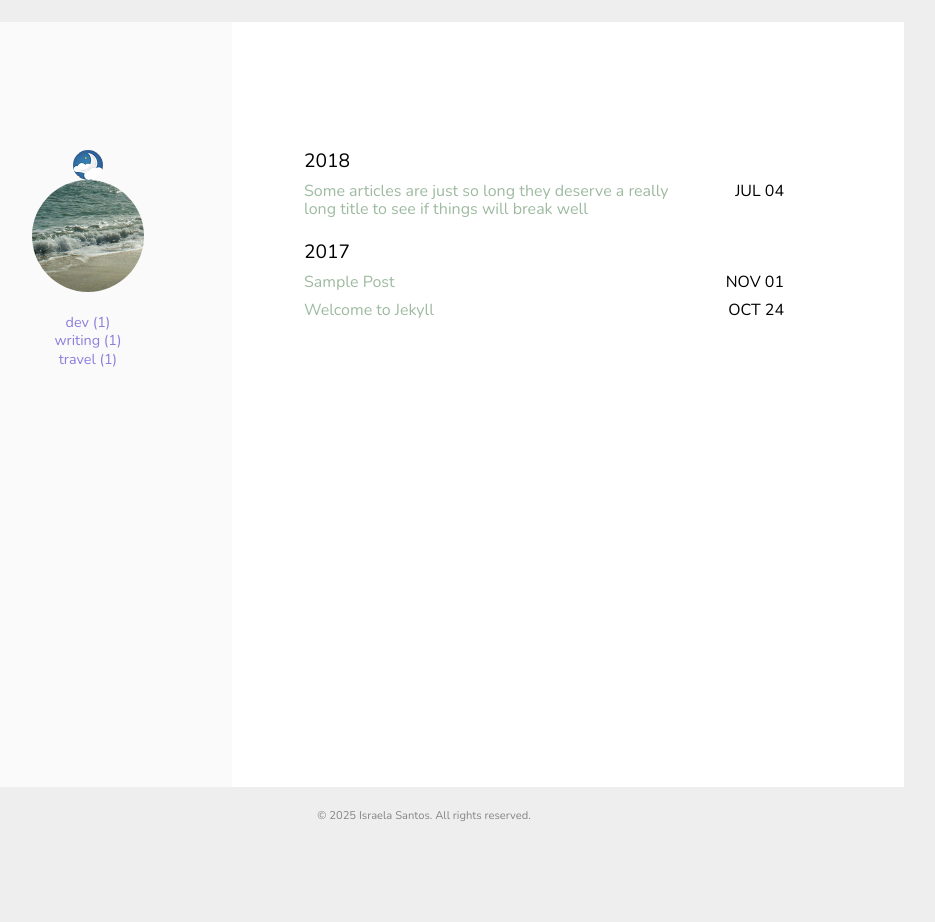
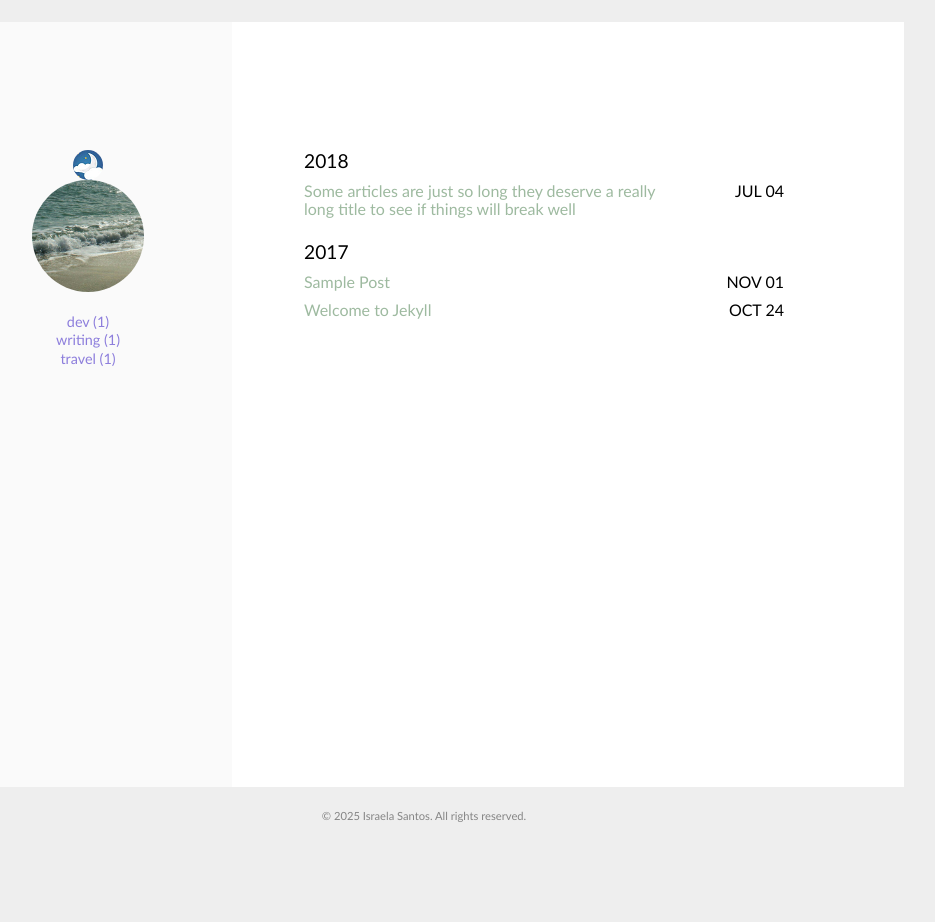
Before and after one commit to sraelai/y, a Jekyll site: the page built from index.html, in a window 1280 px wide. Shown: the whole page, without its empty margins (216-1151 px from the left). Built offline with Jekyll 4.4.1, drawn with Linux system fonts in a browser that asks for light colours.

Commit message:
Atualizar o main.scss

```diff
--- a/assets/css/main.scss
+++ b/assets/css/main.scss
@@ -111,7 +111,7 @@ body {
     height: 100%;
     font-weight: 300;
     font-style: normal;
-    font-family: 'Nunito', sans-serif, "Apple Color Emoji", "Segoe UI Emoji", "Segoe UI Symbol";
+    font-family: 'Calibri', sans-serif, "Apple Color Emoji", "Segoe UI Emoji", "Segoe UI Symbol";
     margin: 0;
     padding: 0;
     background-color: var(--bg_color);
```
